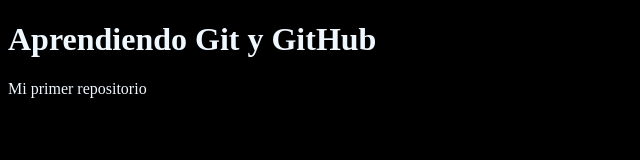
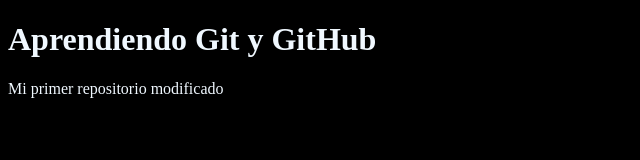
Before and after one commit to AlejandraOlazagasti/my-first-rep, a plain HTML site: page index.html in a window 1280 px wide. Shown: the full height of the page, 0-640 px from the left. Drawn offline with Linux system fonts and the light colour scheme.

Commit message:
update/text-in-home

```diff
--- a/index.html
+++ b/index.html
@@ -10,7 +10,7 @@
 
 <body>
   <h1>Aprendiendo Git y GitHub</h1>
-  <p>Mi primer repositorio</p>
+  <p>Mi primer repositorio modificado</p>
 </body>
 
 </html>
```
